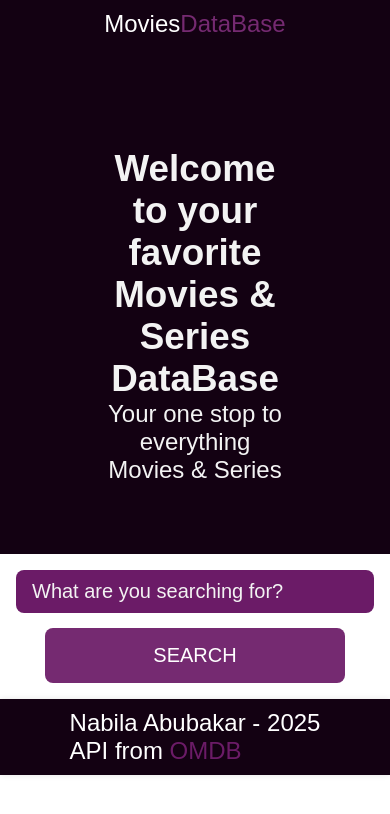
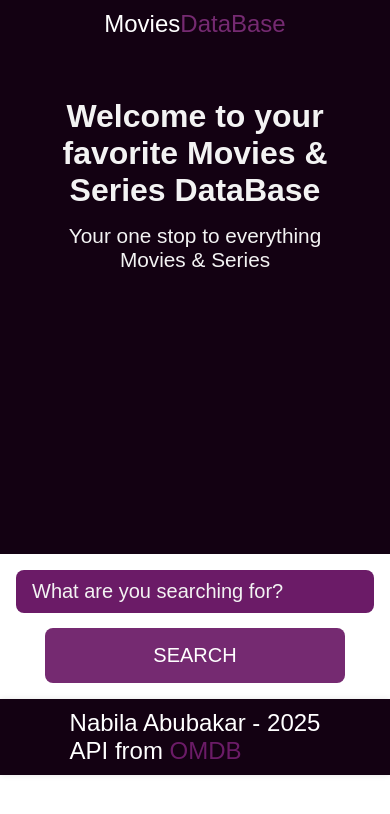
Before and after one commit to Beela303/movies_db, a Vue app: page / in a window 390 px wide. Shown: the top 814 px of the page. Built offline with nearby package versions, Linux system fonts and the light colour scheme; a web font is replaced by a local one.

Commit message:
responsive for small screens

```diff
--- a/src/views/HomeView.vue
+++ b/src/views/HomeView.vue
@@ -81,6 +81,7 @@ $box-shadow-1: 0px 0px 6px rgba(0, 0, 0, 0.1);
     }
 
     p {
+        margin-top: 5%;
         font-size: 2rem;
     }
 
@@ -239,6 +240,8 @@ $box-shadow-1: 0px 0px 6px rgba(0, 0, 0, 0.1);
 
 @media screen and (max-width: 768px) {
     .home-page {
+        padding: 70px;
+
         h1 {
             font-size: 2.3rem;
         }
@@ -248,4 +251,30 @@ $box-shadow-1: 0px 0px 6px rgba(0, 0, 0, 0.1);
         }
     }
 }
+
+@media screen and (max-width: 400px) {
+    .home-page {
+        padding: 50px;
+
+        h1 {
+            font-size: 2rem;
+        }
+
+        p {
+            font-size: 1.3rem;
+        }
+    }
+}
+
+@media screen and (max-width: 300px) {
+    .home-page {
+        h1 {
+            font-size: 1.6rem;
+        }
+
+        p {
+            font-size: 1rem;
+        }
+    }
+}
 </style>
--- a/src/views/MovieDetailView.vue
+++ b/src/views/MovieDetailView.vue
@@ -72,8 +72,6 @@ $box-shadow-1: 0px 0px 6px rgba(0, 0, 0, 0.1);
     }
 
     img {
-
-
         margin-left: auto;
         margin-right: auto;
 
```
